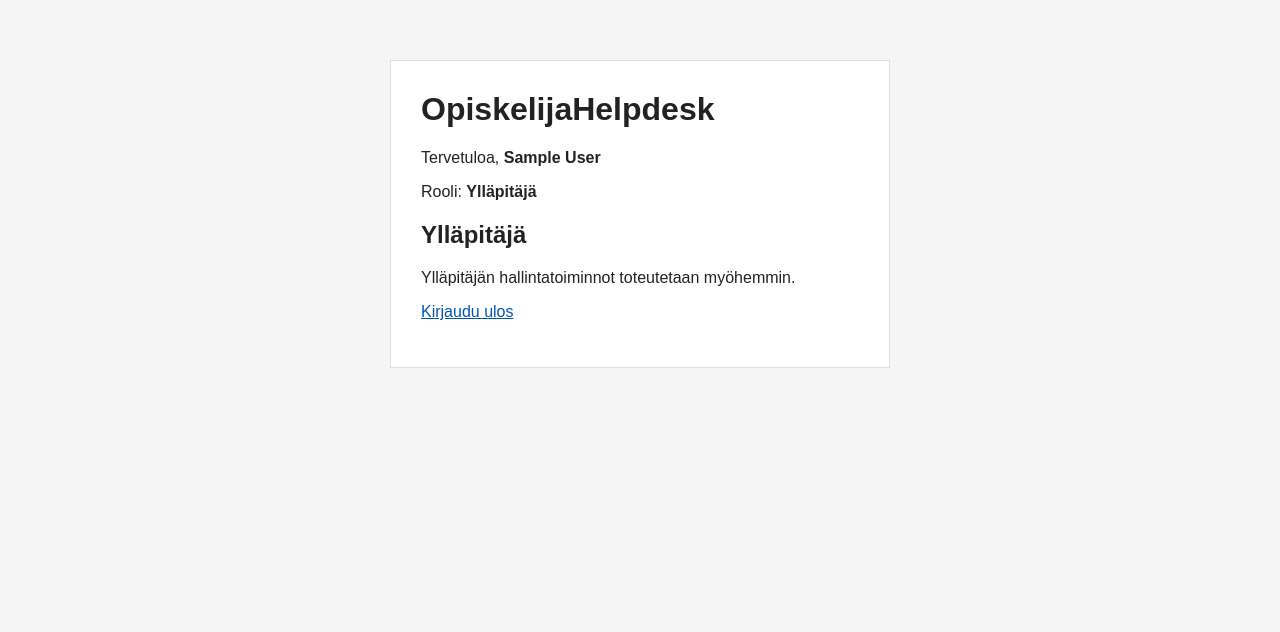
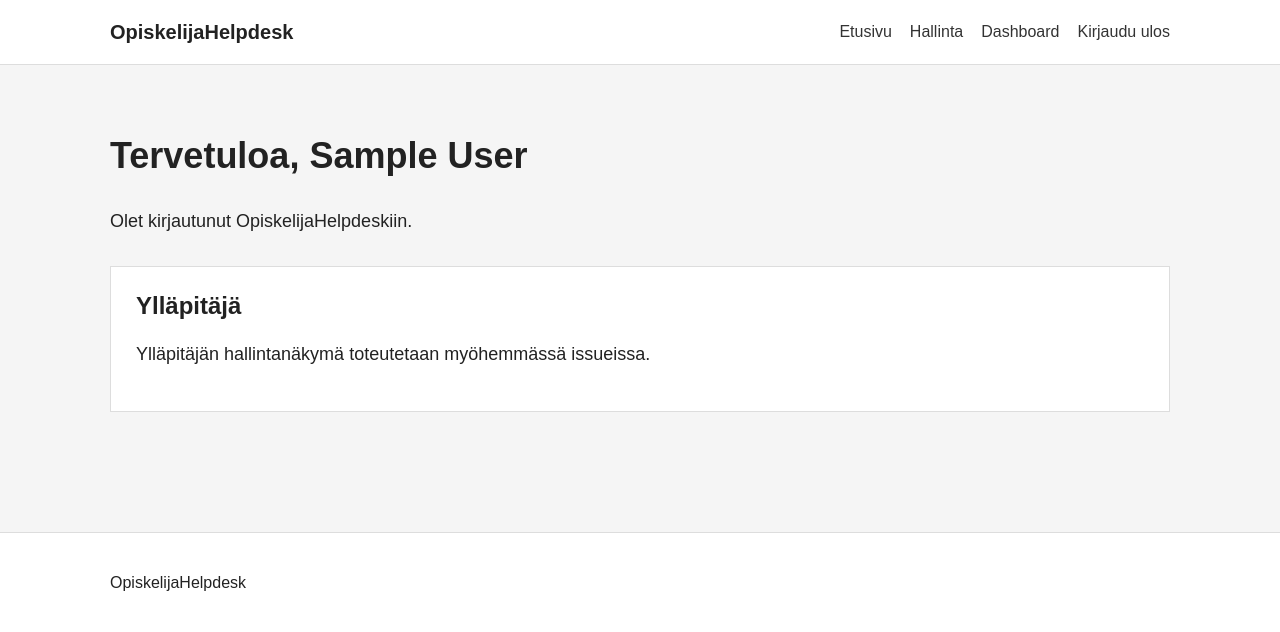
Before and after one commit to santtu-kumpulainen/opiskelijahelpdesk, a PHP site: page / in a window 1280 px wide. Shown: the top 632 px of the page. Run offline with PHP 8.4, Linux system fonts and the light colour scheme; the visitor is signed in with stand-in values (Sample User, id 1).

Commit message:
Implement ticket #4 homepage and navigation

```diff
--- a/public/css/style.css
+++ b/public/css/style.css
@@ -4,60 +4,146 @@
 
 body {
     margin: 0;
-    padding: 20px;
     font-family: Arial, sans-serif;
     background: #f5f5f5;
     color: #222;
 }
 
-main {
-    max-width: 500px;
-    margin: 40px auto;
-    padding: 30px;
-    background: white;
+.container {
+    width: 100%;
+    max-width: 1100px;
+    margin: 0 auto;
+    padding: 0 20px;
+}
+
+/* Navigation */
+
+.site-header {
+    background: #ffffff;
+    border-bottom: 1px solid #ddd;
+}
+
+.navbar {
+    min-height: 64px;
+    display: flex;
+    align-items: center;
+    justify-content: space-between;
+    gap: 20px;
+}
+
+.logo {
+    color: #222;
+    text-decoration: none;
+    font-size: 20px;
+    font-weight: bold;
+}
+
+.nav-links {
+    display: flex;
+    align-items: center;
+    gap: 18px;
+}
+
+.nav-links a {
+    color: #333;
+    text-decoration: none;
+}
+
+.nav-links a:hover {
+    text-decoration: underline;
+}
+
+/* Main */
+
+.hero {
+    padding: 70px 0;
+}
+
+.hero h1 {
+    margin-top: 0;
+    font-size: 36px;
+}
+
+.hero p {
+    font-size: 18px;
+    line-height: 1.6;
+}
+
+.hero-actions {
+    display: flex;
+    gap: 12px;
+    margin-top: 30px;
+}
+
+/* Buttons */
+
+.button {
+    display: inline-block;
+    padding: 12px 20px;
+    background: #222;
+    color: #fff;
+    text-decoration: none;
+    border: 1px solid #222;
+}
+
+.button.secondary {
+    background: #fff;
+    color: #222;
+}
+
+/* Dashboard placeholder */
+
+.dashboard-placeholder {
+    margin-top: 30px;
+    padding: 25px;
+    background: #fff;
     border: 1px solid #ddd;
 }
 
-h1 {
+.dashboard-placeholder h2 {
     margin-top: 0;
 }
 
-form {
-    display: flex;
-    flex-direction: column;
-    gap: 15px;
+/* Footer */
+
+.site-footer {
+    margin-top: 50px;
+    padding: 25px 0;
+    background: #fff;
+    border-top: 1px solid #ddd;
 }
 
-label {
-    display: block;
-    margin-bottom: 5px;
-    font-weight: bold;
+/* Mobile */
+
+@media (max-width: 700px) {
+
+    .navbar {
+        flex-direction: column;
+        align-items: flex-start;
+        padding-top: 15px;
+        padding-bottom: 15px;
     }
 
-input {
+    .nav-links {
         width: 100%;
-    padding: 10px;
-    border: 1px solid #aaa;
+        flex-direction: column;
+        align-items: flex-start;
+        gap: 12px;
     }
 
-button {
-    padding: 10px;
-    border: none;
-    cursor: pointer;
+    .hero {
+        padding: 40px 0;
     }
 
-.error {
-    padding: 10px;
-    background: #f8d7da;
-    color: #842029;
+    .hero h1 {
+        font-size: 28px;
     }
 
-.success {
-    padding: 10px;
-    background: #d1e7dd;
-    color: #0f5132;
+    .hero-actions {
+        flex-direction: column;
     }
 
-a {
-    color: #0056b3;
+    .button {
+        text-align: center;
     }
+}
--- a/public/index.php
+++ b/public/index.php
@@ -3,16 +3,6 @@
 session_start();
 
 require_once __DIR__ . '/../src/config/auth.php';
-
-requireLogin();
-
-$roleNames = [
-    'student' => 'Opiskelija',
-    'support' => 'Tukihenkilö',
-    'admin' => 'Ylläpitäjä'
-];
-
-$roleName = $roleNames[$_SESSION['role']] ?? 'Tuntematon rooli';
 
 ?>
 
@@ -21,6 +11,7 @@ $roleName = $roleNames[$_SESSION['role']] ?? 'Tuntematon rooli';
 
 <head>
     <meta charset="UTF-8">
+
     <meta
         name="viewport"
         content="width=device-width, initial-scale=1.0"
@@ -33,55 +24,175 @@ $roleName = $roleNames[$_SESSION['role']] ?? 'Tuntematon rooli';
 
 <body>
 
+<header class="site-header">
+
+    <div class="container navbar">
+
+        <a href="index.php" class="logo">
+            OpiskelijaHelpdesk
+        </a>
+
+        <nav class="nav-links">
+
+            <a href="index.php">
+                Etusivu
+            </a>
+
+            <?php if (isset($_SESSION['user_id'])): ?>
+
+                <?php if ($_SESSION['role'] === 'student'): ?>
+
+                    <a href="#">
+                        Uusi tiketti
+                    </a>
+
+                    <a href="#">
+                        Omat tiketit
+                    </a>
+
+                <?php elseif ($_SESSION['role'] === 'support'): ?>
+
+                    <a href="#">
+                        Tiketit
+                    </a>
+
+                    <a href="#">
+                        Dashboard
+                    </a>
+
+                <?php elseif ($_SESSION['role'] === 'admin'): ?>
+
+                    <a href="#">
+                        Hallinta
+                    </a>
+
+                    <a href="#">
+                        Dashboard
+                    </a>
+
+                <?php endif; ?>
+
+                <a href="logout.php">
+                    Kirjaudu ulos
+                </a>
+
+            <?php else: ?>
+
+                <a href="login.php">
+                    Kirjaudu
+                </a>
+
+                <a href="register.php">
+                    Rekisteröidy
+                </a>
+
+            <?php endif; ?>
+
+        </nav>
+
+    </div>
+
+</header>
+
 <main>
 
-    <h1>OpiskelijaHelpdesk</h1>
+    <section class="hero">
+
+        <div class="container">
+
+            <?php if (isset($_SESSION['user_id'])): ?>
+
+                <h1>
+                    Tervetuloa,
+                    <?= htmlspecialchars($_SESSION['user_name']) ?>
+                </h1>
 
                 <p>
-        Tervetuloa,
-        <strong>
-            <?= htmlspecialchars($_SESSION['user_name']) ?>
-        </strong>
-    </p>
-
-    <p>
-        Rooli:
-        <strong>
-            <?= htmlspecialchars($roleName) ?>
-        </strong>
+                    Olet kirjautunut OpiskelijaHelpdeskiin.
                 </p>
 
                 <?php if ($_SESSION['role'] === 'student'): ?>
 
+                    <div class="dashboard-placeholder">
+
                         <h2>Opiskelija</h2>
 
                         <p>
-            Opiskelijan tulevat myöhemmissä issueissa.
+                            Voit myöhemmin luoda tukipyyntöjä
+                            ja seurata omia tikettejäsi.
                         </p>
 
+                    </div>
+
                 <?php elseif ($_SESSION['role'] === 'support'): ?>
+
+                    <div class="dashboard-placeholder">
 
                         <h2>Tukihenkilö</h2>
 
                         <p>
-            Tukihenkilön toiminnot ja dashboard myöhemmin.
+                            Tukihenkilön dashboard ja tikettien
+                            käsittely toteutetaan myöhemmissä issueissa.
                         </p>
 
+                    </div>
+
                 <?php elseif ($_SESSION['role'] === 'admin'): ?>
+
+                    <div class="dashboard-placeholder">
 
                         <h2>Ylläpitäjä</h2>
 
                         <p>
-            Ylläpitäjän hallintatoiminnot toteutetaan myöhemmin.
+                            Ylläpitäjän hallintanäkymä toteutetaan
+                            myöhemmässä issueissa.
                         </p>
+
+                    </div>
 
                 <?php endif; ?>
 
+            <?php else: ?>
+
+                <h1>
+                    OpiskelijaHelpdesk
+                </h1>
+
                 <p>
-        <a href="logout.php">Kirjaudu ulos</a>
+                    Opiskelijoiden tukipyyntöjen hallintajärjestelmä.
                 </p>
+
+                <div class="hero-actions">
+
+                    <a href="login.php" class="button">
+                        Kirjaudu
+                    </a>
+
+                    <a href="register.php" class="button secondary">
+                        Rekisteröidy
+                    </a>
+
+                </div>
+
+            <?php endif; ?>
+
+        </div>
+
+    </section>
 
 </main>
 
+<footer class="site-footer">
+
+    <div class="container">
+
+        <p>
+            OpiskelijaHelpdesk
+        </p>
+
+    </div>
+
+</footer>
+
 </body>
 </html>
--- a/src/config/auth.php
+++ b/src/config/auth.php
@@ -26,9 +26,8 @@ function requireRole(string $role): void
     if (!hasRole($role)) {
         http_response_code(403);
 
-        echo '403 Forbidden';
+        echo '<h1>403 Forbidden</h1>';
         echo '<p>Sinulla ei ole oikeuksia tälle sivulle.</p>';
-
         exit;
     }
 }
@@ -37,12 +36,14 @@ function requireAnyRole(array $roles): void
 {
     requireLogin();
 
-    if (!in_array($_SESSION['role'], $roles, true)) {
+    if (
+        !isset($_SESSION['role']) ||
+        !in_array($_SESSION['role'], $roles, true)
+    ) {
         http_response_code(403);
 
-        echo '403 Forbidden';
+        echo '<h1>403 Forbidden</h1>';
         echo '<p>Sinulla ei ole oikeuksia tälle sivulle.</p>';
-
         exit;
     }
 }
```
Lines whose indentation alone changed are shown as unchanged.
